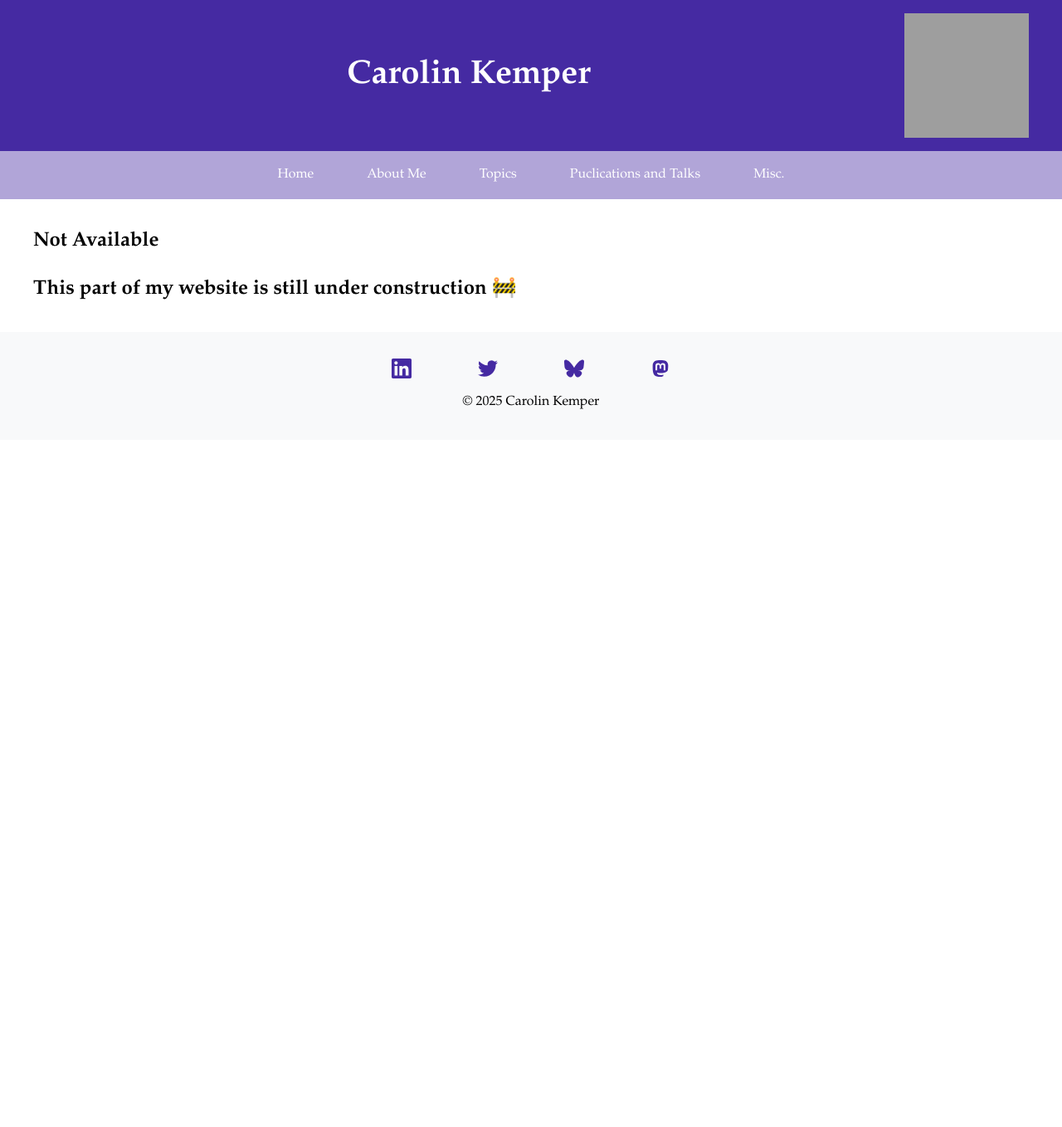
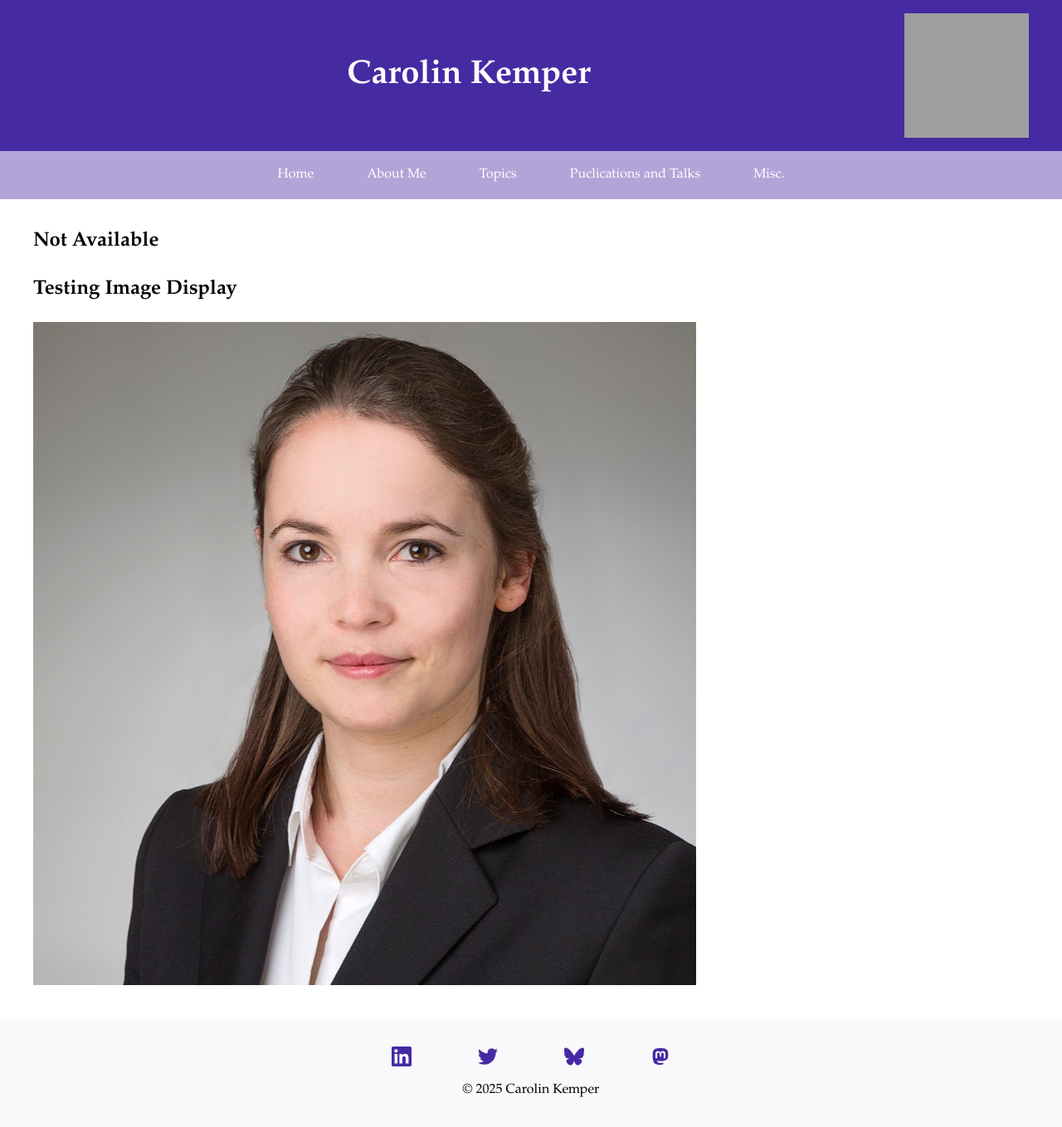
Before and after one commit to CarolinKemper/carolinkemper.github.io, a Jekyll site: the page built from na.md, in a window 1280 px wide. Shown: the whole page at 83% size. Built offline with Jekyll 4.4.1, drawn with Linux system fonts in a browser that asks for light colours; before the commit the page ends 900 px from its top, so only the background shows below that; grey boxes are pictures that could not be loaded.

Commit message:
portrait test

```diff
--- a/_config.yml
+++ b/_config.yml
@@ -34,7 +34,7 @@ defaults:
 
 #Troubleshooting
 include:
-  - images
+  - assets
 
 # Exclude from processing
 exclude:
--- a/_includes/header.html
+++ b/_includes/header.html
@@ -3,7 +3,7 @@
         <div class="header-content">
             <h1 class="site-title">Carolin Kemper</h1>
             <div class="portrait-placeholder">
-                <img src="{{ 'images\portrait.jpg' | relative_url }}" width="150" height="150">
+                <img src="{{ 'assets\images\portrait.jpg' | relative_url }}" width="150" height="150">
             </div>
         </div>
     </div>
--- a/_layouts/page.html
+++ b/_layouts/page.html
@@ -5,6 +5,7 @@ layout: default
     <h1 class="page-title">{{ page.title }}</h1>
 
     <div class="page-content">
-        {{ content }}
+        <h1>Testing Image Display</h1>
+        <img src="/assets/images/portrait.jpg" alt="Portrait">
     </div>
 </article>
```
Also changed, not shown: assets/images/portrait.jpg (renamed from images/portrait.jpg).
